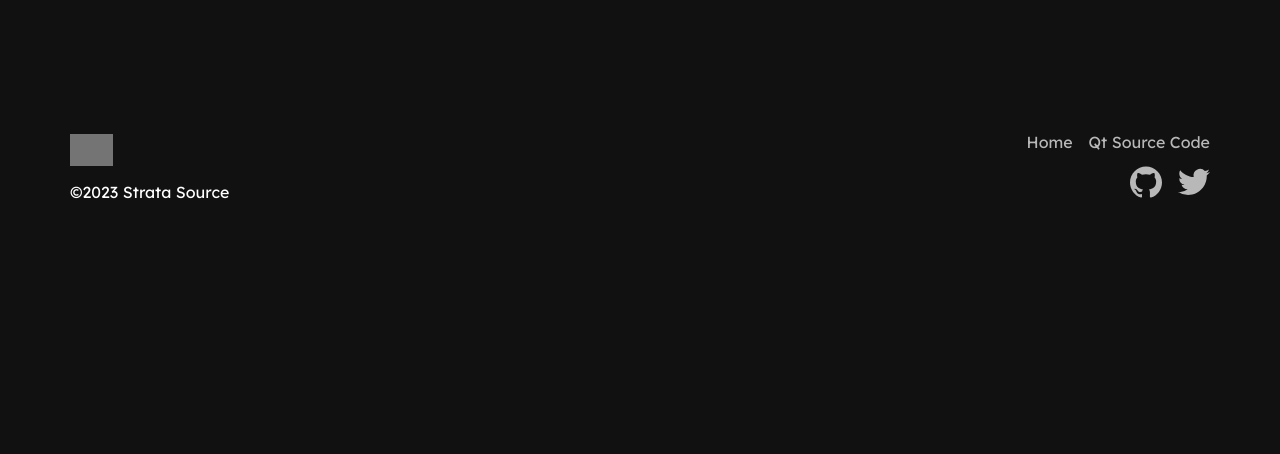
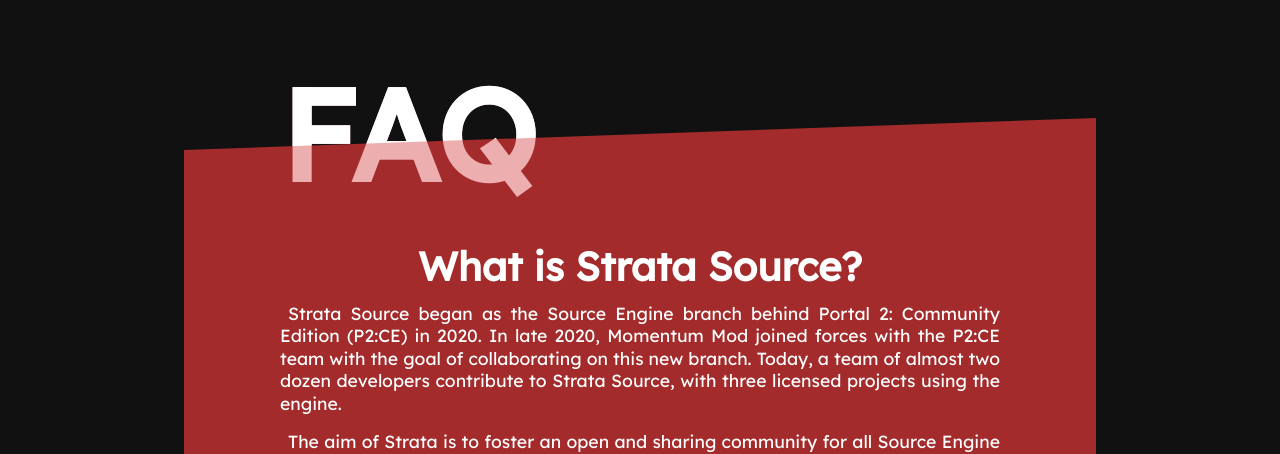
Before and after one commit to StrataSource/strata-frontpage, a SvelteKit app: page / in a window 1280 px wide. Shown: the part 624-1078 px from the top of the page. Before the commit the page ends 888 px from the top, so only its background shows below. Built offline with nearby package versions, Linux system fonts and the light colour scheme; grey boxes are pictures that could not be loaded.

Commit message:
feat: Add FAQ

```diff
--- a/src/routes/+page.svelte
+++ b/src/routes/+page.svelte
@@ -17,8 +17,92 @@
 	</div>
 </div>
 
+<div class="faq">
+	<div class="title">
+		FAQ
+		<span class="tint" aria-hidden="true">FAQ</span>
+		<span aria-hidden="true">FAQ</span>
+	</div>
+	<div class="content">
+		<h2>What is Strata Source?</h2>
+		<p>
+			Strata Source began as the Source Engine branch behind Portal 2: Community Edition (P2:CE) in
+			2020. In late 2020, Momentum Mod joined forces with the P2:CE team with the goal of
+			collaborating on this new branch. Today, a team of almost two dozen developers contribute to
+			Strata Source, with three licensed projects using the engine.
+		</p>
+		<p>
+			The aim of Strata is to foster an open and sharing community for all Source Engine licensees.
+			Whilst licensing restrictions mean the engine code must be kept strictly private — all
+			developers must have signed prior legal agreements with Valve — we encourage usage of our code
+			and accept contributions by any interested licensed developer, even those not directly built
+			on top of Strata. Lastly, wherever we can open source our software freely, we do so, releasing
+			all non-engine related code under the permissible MIT license.
+		</p>
+		<h2>Wasn't your previous name “Chaos”?</h2>
+		<p>
+			Yep! When the project started in 2020 it was under the name “Chaos Source” with contributors
+			organized under the umbrella of “Chaos Initiative” and the P2:CE team known as “Chaos
+			Studios”. This naming was chosen in very early days of the project, and while it was okay for
+			a time, in 2023 we decided to optimize our branding with input from a wider range of project
+			members and decided on <strong>Strata Source</strong>.
+		</p>
+		<h2>Where does your new name come from?</h2>
+		<p>
+			The name <em>Strata</em> comes from geology, referring to the rocky layers of a planet's crust.
+			The Source Engine is a huge codebase containing decades worth of code, from contemporary titles
+			such as CS:GO and Portal 2, going all the way back to the days of Quake. The engine therefore consists
+			of many layers of systems and features, and with it, many layers of tech debt. Our work is frequently
+			a process of delving deep into the many layers of the engine and modernizing, refactoring, refining
+			and demolishing various sections. So, we felt the analogy to geology and mining was apt!
+		</p>
+		<h2>How does licensing work?</h2>
+		<p>
+			All contributors to Strata Source must have licensed access to Source 1 from Valve. We are
+			happy for developers to use our code in any way they see fit, but to gain access you must have
+			a license (NDA) from Valve. We have no say whatsoever in who gets licensed, nor can we offer
+			any kind of legal advice in order to be licensed.
+		</p>
+		<h2>Why not Source 2?</h2>
+		<p>
+			Elephant in the room: we don't have access to Source 2! So far Source 2 has had a limited
+			release without a public code SDK, and <a
+				href="https://twitter.com/phys_ballsocket/status/1616204680979222528?s=20"
+				>we have no idea what Valve's plans are in the future.</a
+			>
+			If we did have access we'd certainly evaluate it, but it's not immediately certain whether P2:CE
+			or Momentum could practically be able to, or even want to switch.
+		</p>
+		<p>
+			Source 2 introduces a new engine infrastructure and new physics library that could negatively
+			impact the game feel that players are used to with Source 1. While having access to both
+			Source 1 and 2 would help us fix this, this would be a monumental effort from developers to
+			get right.
+		</p>
+		<p>
+			Momentum Mod and P2:CE build on a large amount of existing Source 1 content. There are
+			thousands of maps, models, textures, and other assets that we want to maintain compatibility
+			with. In addition, Source 1 has tried-and-tested tooling workflow, in particular Hammer.
+			Source 2 doesn't currently support Source 1 assets or the aforementioned workflow, so moving
+			to Source 2 would be a monumental effort for creators as well.
+		</p>
+		<p>
+			We already make use of some modern Valve technologies, some of which are from Source 2. For
+			example, we have access to Valve's Panorama UI framework, originally for Source 2 but
+			backported to Source 1 for CS:GO, and have gotten an enormous amount of use out of it.
+		</p>
+		<p>
+			While Source 2 is clearly modernized and the engine has a lot of impressive features, we have
+			a sincere interest in the long-term maintenance of Source 1. There are numerous places where
+			more modern technologies can be implemented, the engine and its many bugs can be refined, and
+			piles of tech-debt to extract and demolish; we think this is a genuine worthwhile endeavor.
+		</p>
+	</div>
+</div>
+
 <style lang="scss">
 	.hero {
+		grid-column: 1 / -1;
 		display: grid;
 		grid-template-columns: 1fr 1fr;
 		gap: 50px;
@@ -61,6 +145,83 @@
 		}
 	}
 
+	.faq {
+		grid-column: 1 / -1;
+		margin-top: 5rem;
+		margin-bottom: 2rem;
+		$padding-inline: 6rem;
+		width: 80%;
+		margin-inline: auto;
+		padding-inline: $padding-inline;
+		padding-bottom: 3rem;
+		position: relative;
+		font-size: 1.1em;
+
+		&::before {
+			content: '';
+			position: absolute;
+			z-index: -1;
+			inset: 0;
+			background-color: #a32b2b;
+			clip-path: polygon(0 2rem, 100% 0, 100% 100%, 0 100%);
+		}
+
+		& .title {
+			$offset: 3rem;
+			font-weight: 1000;
+			font-size: 8rem;
+			transform: translateY(#{-$offset});
+			margin-bottom: -$offset;
+			color: transparent;
+
+			& > * {
+				position: absolute;
+				inset: 0;
+			}
+
+			& span {
+				color: white;
+				pointer-events: none;
+				user-select: none;
+
+				&:not(.tint) {
+					clip-path: polygon(
+						0 0,
+						100% 0,
+						calc(100% + #{$padding-inline}) $offset,
+						-$padding-inline $offset + 2
+					);
+				}
+
+				&.tint {
+					color: rgb(236, 174, 174);
+				}
+			}
+		}
+
+		& h2 {
+			font-size: 2.5rem;
+			margin-top: 3rem;
+			margin-bottom: 1rem;
+			margin-inline: 4rem;
+			text-align: center;
+		}
+
+		& p {
+			font-size: 1.1rem;
+			margin: 1rem 0;
+			font-weight: 300;
+			line-height: 1.4rem;
+			text-align: justify;
+			text-indent: 0.5rem;
+		}
+
+		& a {
+			color: rgb(255, 231, 231);
+			text-decoration: underline;
+		}
+	}
+
 	@media only screen and (max-width: 900px) {
 		.hero {
 			grid-template-columns: 1fr;
```
